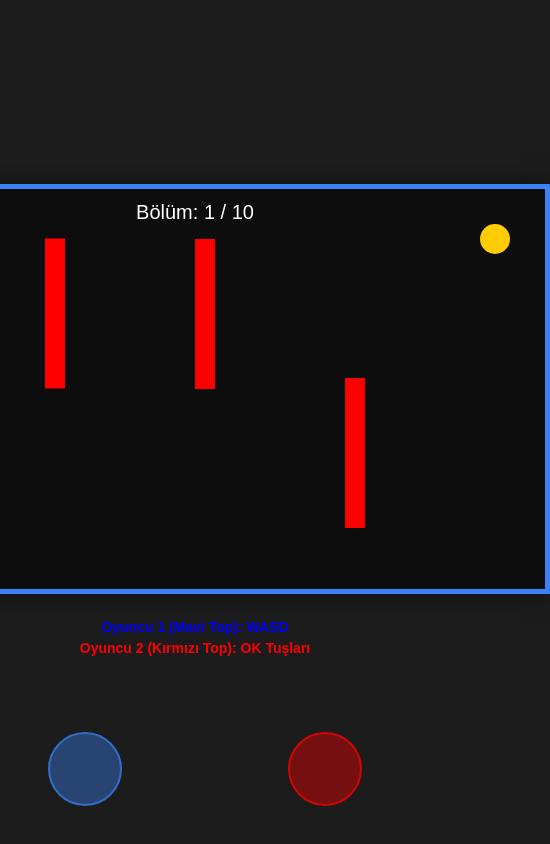
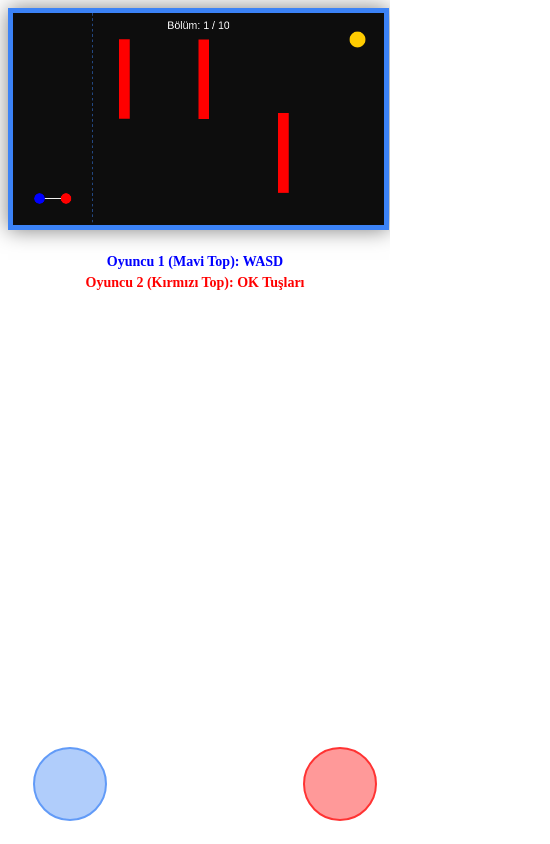
Before and after one commit to kerimbalci/Couple-Game, a plain HTML site: page index.html in a window 390 px wide. Shown: the whole page, 550 px wide, since content can reach past the window. Drawn offline with Linux system fonts and the light colour scheme.

Commit message:
fix: Mobil ekran uyumluluğu düzeltildi

```diff
--- a/index.html
+++ b/index.html
@@ -6,21 +6,21 @@
     <title>İp Mücadelesi - İki Kişilik</title>
     <style>
         /* CSS stilleri aynı kalır */
-        body {
-            background-color: #1c1c1c;
-            display: flex;
-            justify-content: center;
-            align-items: center;
-            flex-direction: column;
-            height: 100vh;
-            margin: 0;
-            font-family: Arial, sans-serif;
-            color: white;
-        }
       #gameCanvas {
         border: 5px solid #3b82f6;
         background-color: #0d0d0d;
         box-shadow: 0 0 20px rgba(0, 0, 0, 0.5);
+        /* YENİ: Mobil görünümü düzeltmek için esnekliği ve maksimum boyutu ekle */
+        max-width: 95vw; /* Ekran genişliğinin %95'i kadar maksimum genişlik */
+        max-height: 90vh; /* Ekran yüksekliğinin %90'ı kadar maksimum yükseklik */
+        width: auto; /* Genişliği otomatik ayarla */
+        height: auto; /* Yüksekliği otomatik ayarla */
+    }
+
+    body {
+        /* ... (diğer body stilleri) ... */
+        /* Ekranın kaymasını tamamen engellemek için */
+        overflow: hidden;
     }
         .controls-info {
             margin-top: 20px;
@@ -38,8 +38,8 @@
             bottom: 0;
             left: 0;
             width: 100%;
-            height: 150px; /* Joysticklerin yüksekliği */
-            pointer-events: none; /* Varsayılan olarak tıklama olaylarını altındaki elementlere geçir */
+            height: 120px; /* 150px'den 120px'e düşürüldü */
+            pointer-events: none;
             z-index: 100;
             display: flex;
             justify-content: space-between;
@@ -48,12 +48,13 @@
 
         .joystick-container {
             position: relative;
-            width: 150px; /* Joystick alanının genişliği */
-            height: 150px;
-            /* background-color: rgba(255, 255, 255, 0.1); /* Hata ayıklama için görünür yapabilirsiniz */
+            width: 120px; /* Joystick alanının genişliği 150px'den 120px'e düşürüldü */
+            height: 120px; /* Joystick alanının yüksekliği 150px'den 120px'e düşürüldü */
             border-radius: 50%;
-            pointer-events: auto; /* Tıklama olaylarını yakala */
+            pointer-events: auto;
             opacity: 0.8;
+            /* YENİ: Ekranın alt kenarından biraz yukarı taşıma */
+            margin-bottom: 5px;
         }
 
         .joystick-stick {
```
Lines whose indentation alone changed are shown as unchanged.
